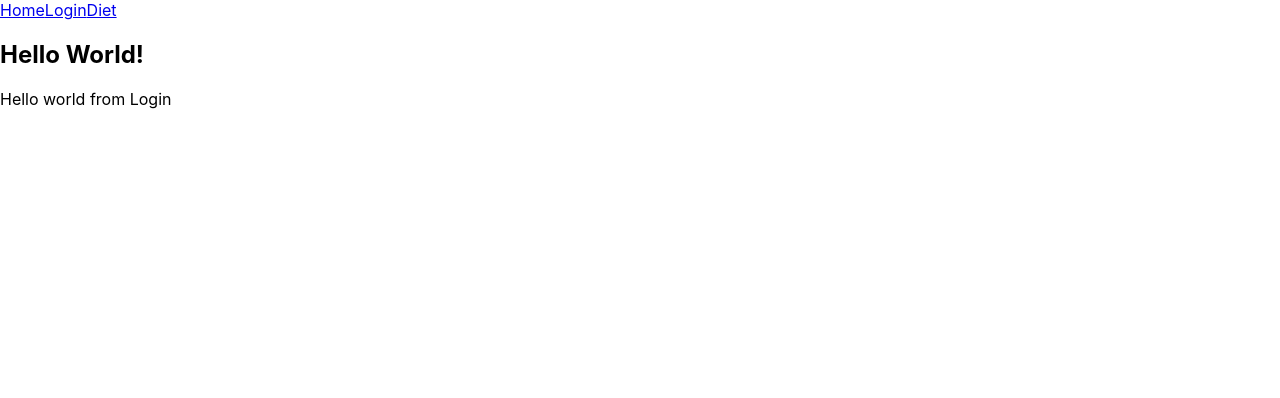
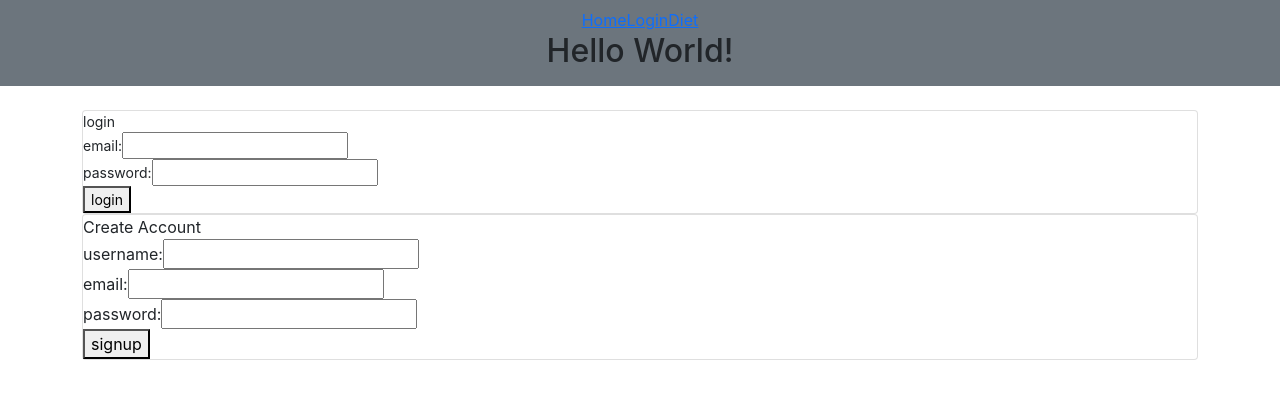
Before and after one commit to joshuapward2/quick-track-v2, a React (Create React App) app in the folder client/: page / in a window 1280 px wide. Shown: the top 398 px of the page. Built offline with nearby package versions, Linux system fonts and the light colour scheme.

Commit message:
added login, home and style compnents

```diff
--- a/client/package.json
+++ b/client/package.json
@@ -6,6 +6,7 @@
     "@testing-library/jest-dom": "^5.16.5",
     "@testing-library/react": "^11.1.0",
     "@testing-library/user-event": "^13.5.0",
+    "materialize-css": "^1.0.0",
     "react": "^17.0.2",
     "react-dom": "^17.0.2",
     "react-router-dom": "^6.4.3",
--- a/client/public/index.html
+++ b/client/public/index.html
@@ -24,6 +24,7 @@
       work correctly both with client-side routing and a non-root public URL.
       Learn how to configure a non-root public URL by running `npm run build`.
     -->
+    <link href="https://cdn.jsdelivr.net/npm/bootstrap@5.0.2/dist/css/bootstrap.min.css" rel="stylesheet" integrity="sha384-EVSTQN3/azprG1Anm3QDgpJLIm9Nao0Yz1ztcQTwFspd3yD65VohhpuuCOmLASjC" crossorigin="anonymous">
     <title>React App</title>
   </head>
   <body>
--- a/client/src/pages/Login/index.js
+++ b/client/src/pages/Login/index.js
@@ -2,7 +2,61 @@ import React from 'react';
 
 function Login () {
 return(
-<div>Hello world from Login</div>
+    <div className="parentContainer">
+     <div className="containerOne">
+    <div className="card small">
+        <div className="card-content">
+            <span className="card-title">login</span>
+                <form action="" class="login-form col">
+                    <div className="row">
+                        <div className="input-field col s6">
+                            <div>
+                            <label for="email-login">email:</label>
+                            <input type="text" id="email-login" />
+                            </div>
+                            <div>
+                            <label for="password-login">password:</label>
+                            <input type="password" id="password-login" />
+                            </div>
+                            <div>
+                            <button className="add-btn btn-small blue z-depth-2" type="submit">login</button>
+                            </div>
+                        </div>
+                    </div>
+                </form>
+        </div>
+    </div>
+</div>
+
+
+<div className="containerOne">
+    <div className="card">
+        <div className="card-content">
+            <span className="card-title">Create Account</span>
+                <form className="signup-form">
+                    <div>
+                    <label for="username-signup">username:</label>
+                    <input type="text" id="username-signup" />
+                    </div>
+                    <div>
+                    <label for="email-signup">email:</label>
+                    <input type="text" id="email-signup" />
+                    </div>
+                    <div>
+                    <label for="password-signup">password:</label>
+                    <input type="password" id="password-signup" />
+                    </div>
+                    <div>
+                    <button class="add-btn btn-small blue z-depth-2" type="submit">signup</button>
+                    </div>
+                </form>
+            </div>
+        </div>
+    </div>
+</div>
+
+
+
 )
 
 }
```
Also changed, not shown: client/src/pages/Home/index.js (+55 -1 lines), client/src/pages/Diet/style.css (added), client/src/pages/Home/style.css (added), client/src/pages/Login/style.css (added), 1 other file (tests, documents, lock files or other folders).
